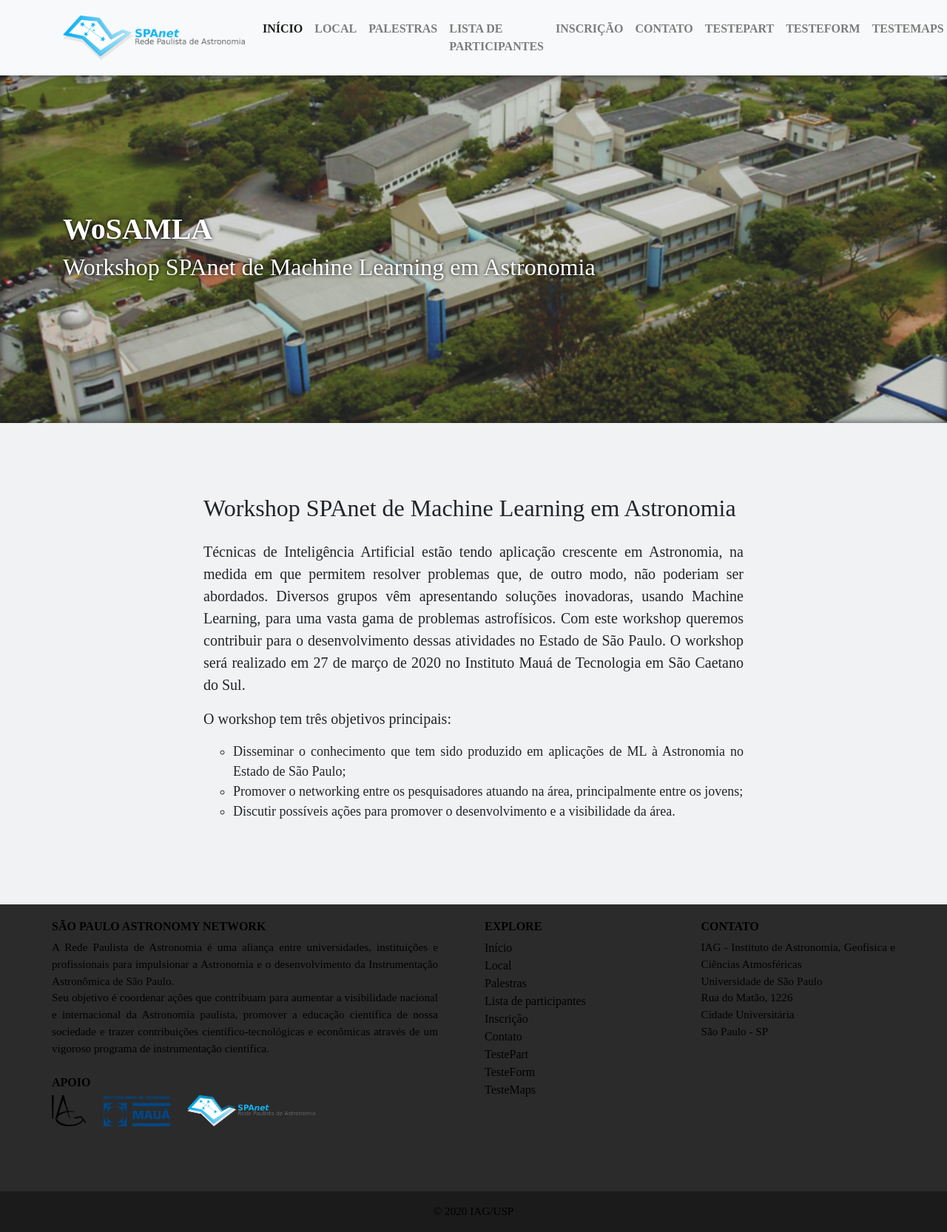
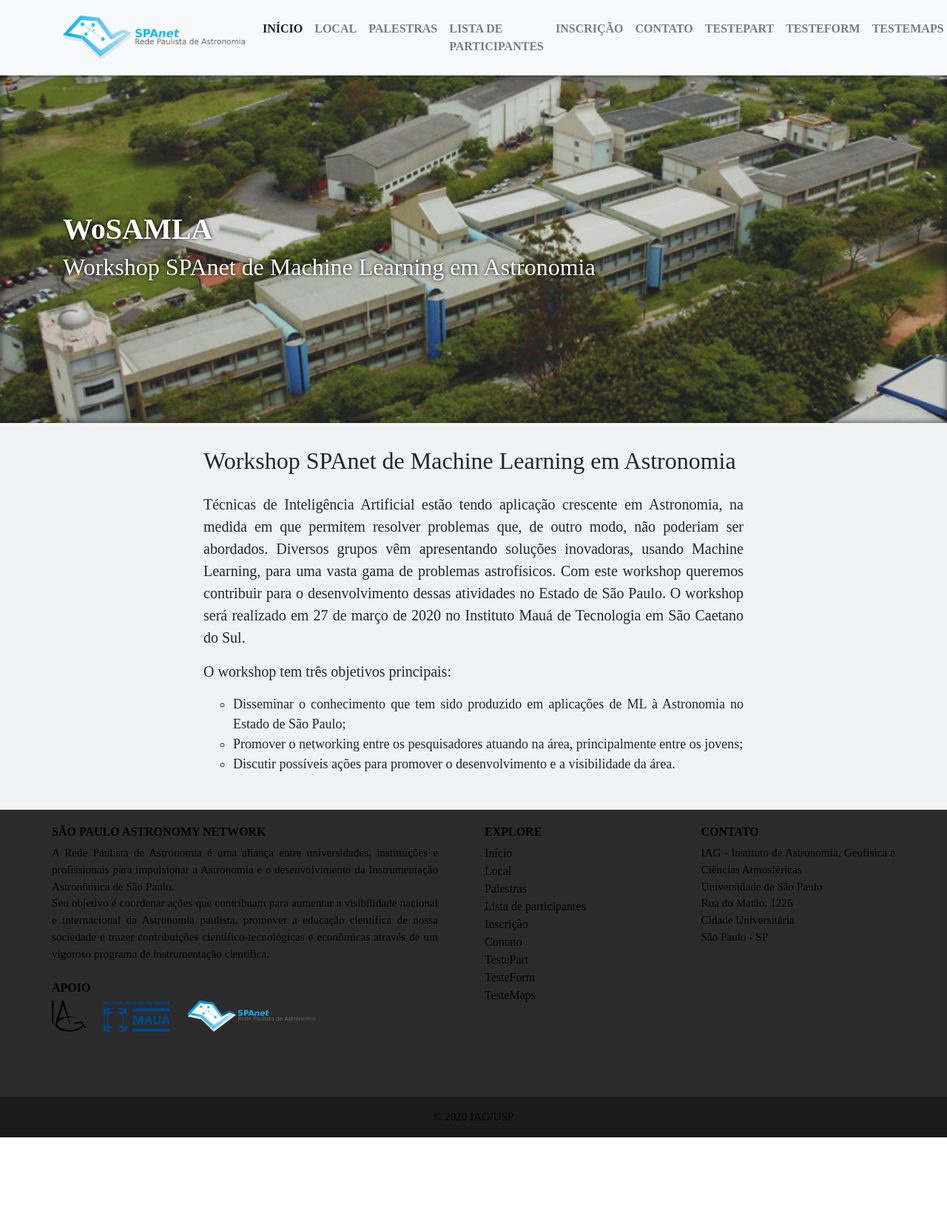
Before and after one commit to wosmla/website, a Jekyll site: the page built from index.md, in a window 1280 px wide. Shown: the whole page at 74% size. Built offline with Jekyll 4.4.1, drawn with Linux system fonts in a browser that asks for light colours; after the commit the page ends 1538 px from its top, so only the background shows below that.

Commit message:
Update home.html

```diff
--- a/_layouts/home.html
+++ b/_layouts/home.html
@@ -2,11 +2,11 @@
 layout: default
 ---
 
-{% include header.html image="/website/assets/img/iag.png" title="WoSAMLA"
+{% include header.html image="/assets/img/iag.png" title="WoSAMLA"
     subtitle="Workshop SPAnet de Machine Learning em Astronomia"
     boldtitle="true" %}
 
-<section style="padding: 6rem 0; background: rgb(241, 242, 243);">
+<section style="padding: 2rem 0; background: rgb(241, 242, 243);">
   <div class="container">
     <div class="row">
       <div class="col-xl-8 mx-auto text-justify">
```
